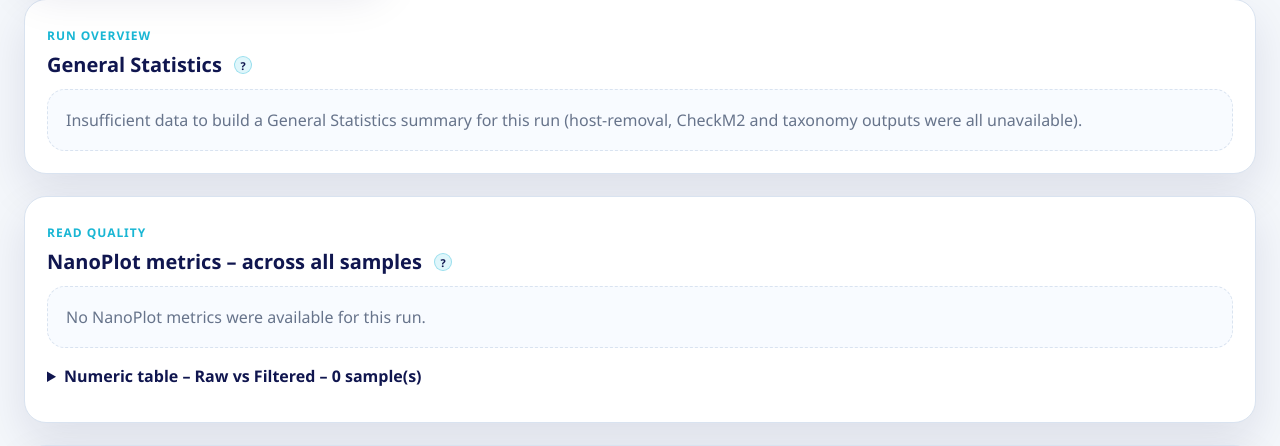
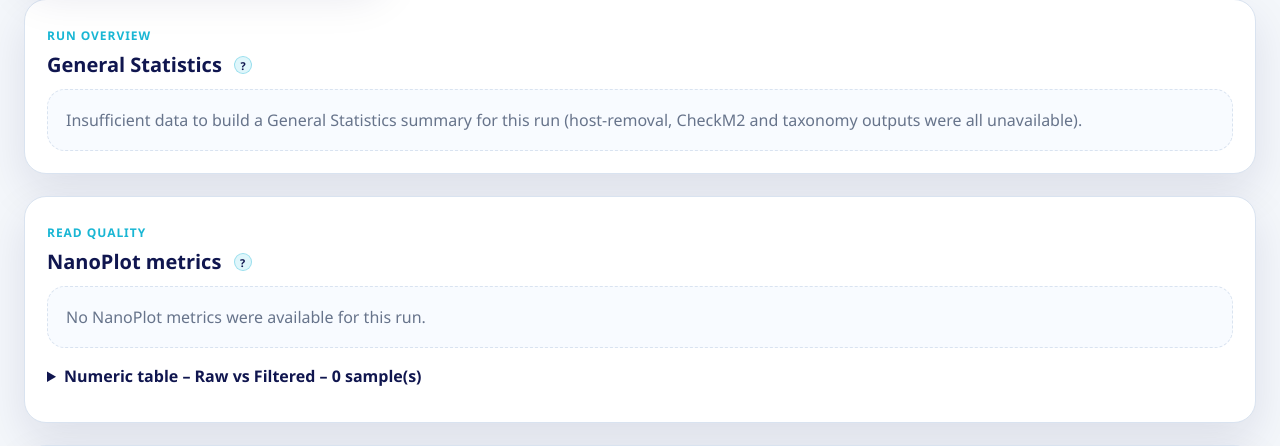
Before and after one commit to genomescan/gaia, a Python web app: template templates/report/report.html.j2 in a window 1280 px wide. Shown: the part 700-1146 px from the top of the page. Run offline with Jinja, Linux system fonts and the light colour scheme; the template is opened without the code that fills it, so the values that code supplies are empty.

Commit message:
Change NanoPlot title

```diff
--- a/templates/report/report.html.j2
+++ b/templates/report/report.html.j2
@@ -926,7 +926,7 @@
   <section class="section-card" style="margin-top: 22px;">
     <div class="section-kicker">Read quality</div>
     <h2 class="panel-title h5">
-      NanoPlot metrics – across all samples
+      NanoPlot metrics
       <span class="help-icon">?<span class="help-tooltip">Per-sample read quality and length metrics from NanoPlot, comparing raw and filtered reads. Each metric is drawn as a thin horizontal bar per sample; read quality uses a fixed Nanopore Q0&ndash;Q30 scale with a Q20 (high-accuracy) reference marker. The full numeric table is available below.</span></span>
     </h2>
     {% if nanoplot_overview.samples %}
```
